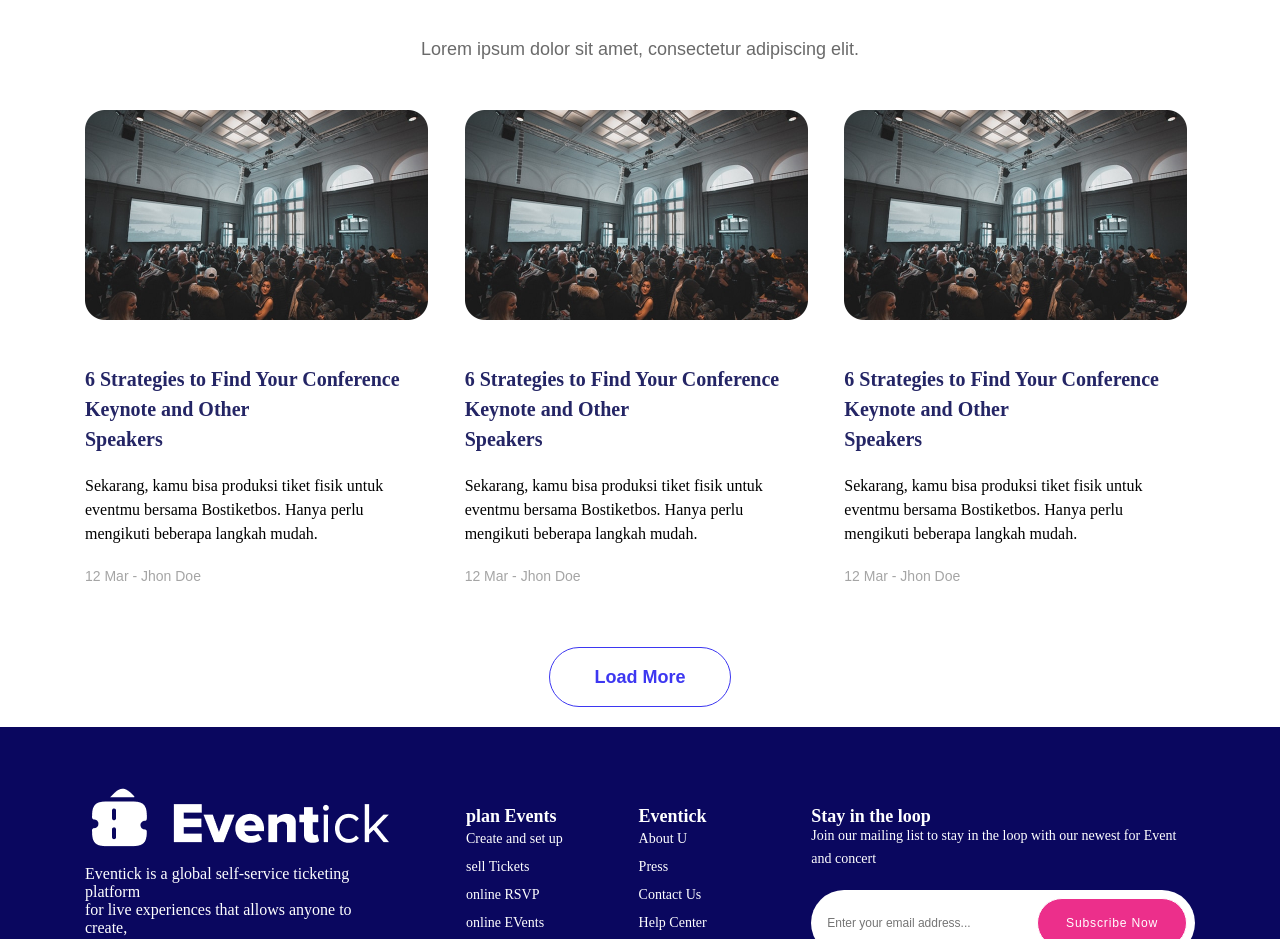
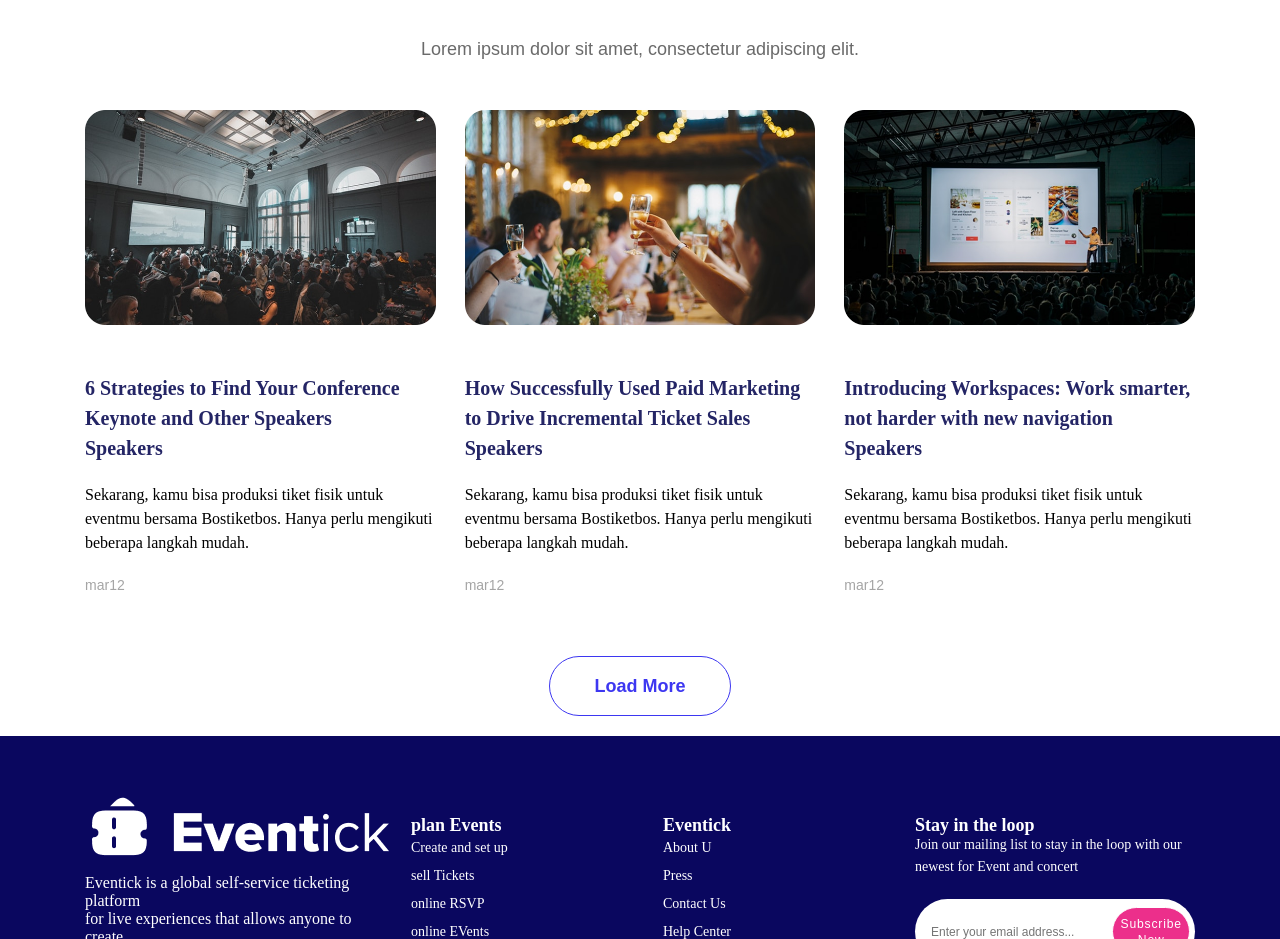
Before and after one commit to raihanata/event-ticketing-web, a React (Vite) app: page / in a window 1280 px wide. Shown: the part 2813-3752 px from the top of the page. Built offline with nearby package versions, Linux system fonts and the light colour scheme.

Commit message:
pushnig style completed

```diff
--- a/src/App.css
+++ b/src/App.css
@@ -12,3 +12,10 @@
     margin: 0 auto;
 
 }
+
+
+@media screen and (width <= 1149px) {
+        .container {
+            padding: 0px 15px;
+        }
+}
--- a/src/components/Blog.css
+++ b/src/components/Blog.css
@@ -36,13 +36,10 @@ column-gap: 29px;
    margin-top: 20px;
    margin-bottom: 20px;
 }
-.hall{
-width: 343px;
-height: 210px;
-}
-.image1{
+.hall img {
     max-width: 100%;
 }
+
 .h3-div{
     color: rgba(36, 37, 101, 1);
     font-weight: 700;
--- a/src/components/Blog.jsx
+++ b/src/components/Blog.jsx
@@ -18,7 +18,7 @@ export const Blog = () => {
 
             <div className='div-image'>
                 {
-                blogs.map(item=>   <BlogEvent Blogdata={item}/>)
+                blogs.map(item=>   <BlogEvent blogData={item}/>)
                  }
 
 
--- a/src/components/BlogEvent.jsx
+++ b/src/components/BlogEvent.jsx
@@ -1,22 +1,21 @@
 import React from 'react'
 
-const BlogEvent = ({ Blogdata }) => {
+const BlogEvent = ({blogData}) => {
   return (
     <div className='image-main'>
-                    <div className='hall'>
-                        <img src="src/assets/images/hall.png" alt="hall"className='image1'/>
-                    </div>
+                    <div className='hall'><img src={blogData.image} alt='' />  </div>
                     <div>
-                        <h3 className='h3-div'>6 Strategies to Find Your Conference Keynote and Other  <br />Speakers</h3>
+                        <h3 className='h3-div'>{ blogData.title}<br />Speakers</h3>
                     </div>
                     <div >
                         <p>
-                            Sekarang, kamu bisa produksi tiket fisik untuk <br />  eventmu bersama Bostiketbos. Hanya perlu <br />  mengikuti beberapa langkah mudah.
+                           {blogData.description}
                         </p>
                     </div>
                     <div>
                         <span className='doe'>
-                            12 Mar - Jhon Doe
+                        {blogData.date.month}
+                        {blogData.date.day}
                         </span>
                     </div>
                 </div>
--- a/src/components/Footer.css
+++ b/src/components/Footer.css
@@ -42,7 +42,7 @@ padding-top: 24px;
 .main1{
     display: grid;
     grid-template-columns: 1fr 1fr 1fr 1fr;
-    column-gap: 75px;
+    column-gap: 20px;
 
 }
 .loop{
@@ -54,11 +54,13 @@ font-size: 14px;
 .subcribe-div{
  display: flex;
  align-items: center;
+ flex-wrap: nowrap;
+ flex-direction: row;
  gap: 10px;
 background-color:white;
 padding: 8px;
 border-radius: 8px;
-max-width: 400px;
+max-width: 280px;
 border-radius: 45.59px;
 margin-top: 20px;
 }
@@ -97,3 +99,10 @@ display: inline-block;
   font-size: 14px;
   color: rgba(254, 254, 254, 1);
 }
+
+
+@media screen and (width <= 724px) {
+    .main1 {
+
+    }
+}
--- a/src/data/blog.js
+++ b/src/data/blog.js
@@ -6,7 +6,7 @@ export const blogs = [
             month:"mar",
             day:12
         },
-        image:'/image/hall.png'
+        image:'/images/hall.png'
 
     },
     {
@@ -16,7 +16,7 @@ export const blogs = [
             month:"mar",
             day:12
         },
-        image:'/image/party.png'
+        image:'/images/party.png'
     },
     {
        title:"Introducing Workspaces: Work smarter, not harder with new navigation",
@@ -27,4 +27,5 @@ export const blogs = [
         },
         image:'/images/presentation.png'
     }
+
 ]
```
Also changed, not shown: src/components/EventCard.jsx (line endings or trailing spaces), src/components/Footer.jsx (indentation only).
